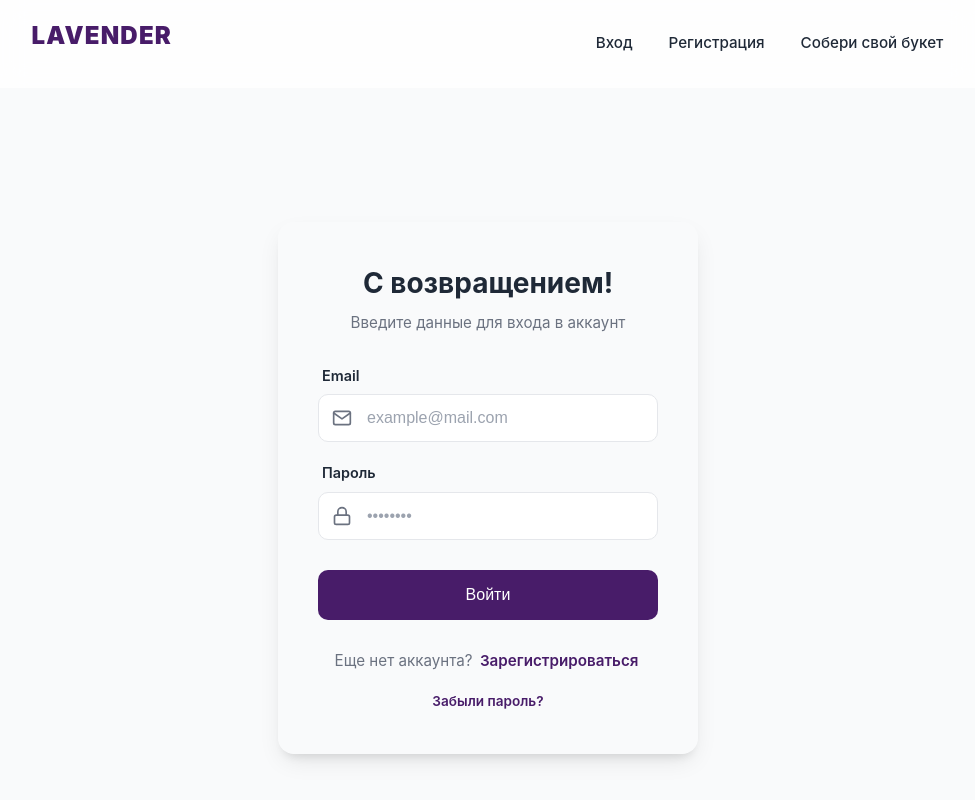
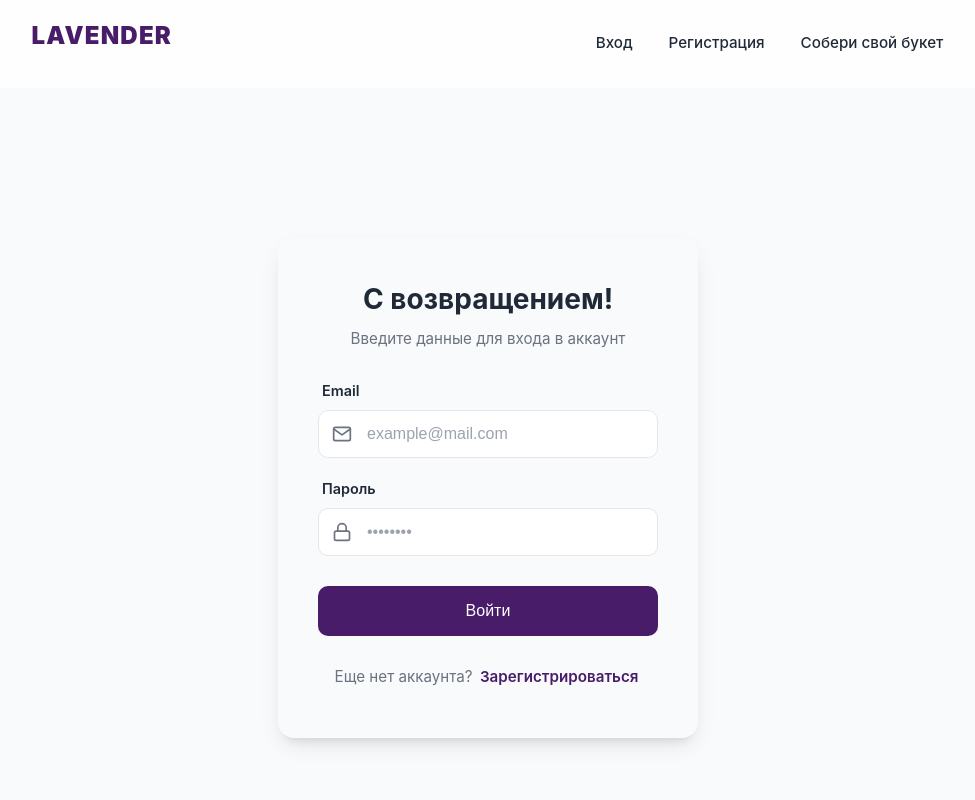
Before and after one commit to speshilovaAlexandra/Flower-shop-LAVENDER, a Vue app: page /login in a window 1280 px wide. Shown: the top 800 px of the page, without its empty margins (152-1127 px from the left). Built offline with nearby package versions, Linux system fonts and the light colour scheme.

Commit message:
Update LoginView.vue

```diff
--- a/src/views/LoginView.vue
+++ b/src/views/LoginView.vue
@@ -58,7 +58,7 @@
       <!-- Footer -->
       <div class="auth-footer">
         <p>Еще нет аккаунта? <router-link to="/register">Зарегистрироваться</router-link></p>
-        <router-link to="/forgot-password" class="forgot-link">Забыли пароль?</router-link>
+
       </div>
     </div>
   </div>
```
